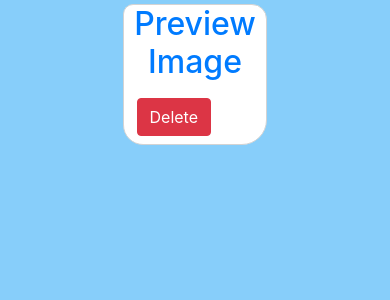
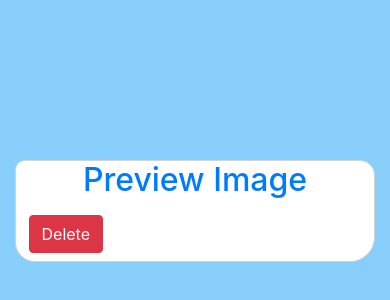
Before and after one commit to tronganhnguyenthanh/customizeImage, a plain HTML site: page previewCustomizeImage.html in a window 390 px wide. Drawn offline with Linux system fonts and the light colour scheme.

Commit message:
[UPDATE][FE] responsive customize image shape web app

```diff
--- a/assets/css/style.css
+++ b/assets/css/style.css
@@ -25,3 +25,16 @@ body{
 body > h1{
  padding-top:20%;
 }
+
+.responsive-wrapper{
+  padding-top:10%;
+}
+
+@media (max-width:576px){
+  .wrapper{
+    width:100%;
+  }
+  .responsive-wrapper{
+    padding-top:40%;
+  }
+}
--- a/assets/js/previewImage.js
+++ b/assets/js/previewImage.js
@@ -29,8 +29,13 @@
 
   getPreviewImage(previewImage)
 
+  function showMessage(message){
+    document.querySelector("body").innerHTML = `<h1 class="text-center text-success">${message}</h1>`
+    return message
+  }
+
   function deleteLocalStorageAndElement(){
     document.querySelector("#previewImage > img").remove()
     document.querySelector(".wrapper").remove()
-    document.querySelector("body").innerHTML = `<h1 class="text-center text-success">Element deleted successfully</h1>`
+    showMessage("Image deleted successfully")
   }
--- a/previewCustomizeImage.html
+++ b/previewCustomizeImage.html
@@ -9,7 +9,7 @@
   <link rel="shortcut icon" href="./assets/images/logo.png" type="image/x-icon">
 </head>
 <body>
-  <div class="container">
+  <div class="container responsive-wrapper">
     <div class="wrapper mt-1">
       <h2 class="text-center text-primary">Preview Image</h2>
       <div id="previewImage"></div>
```
